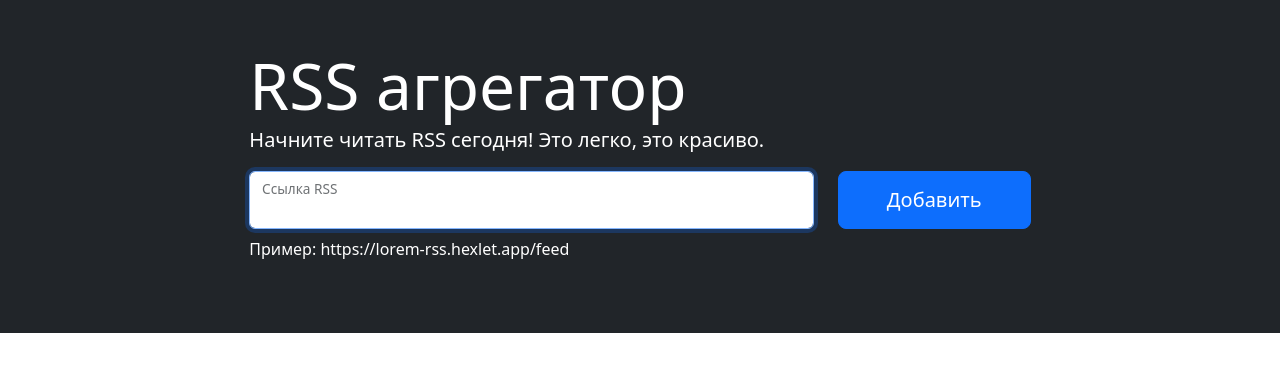
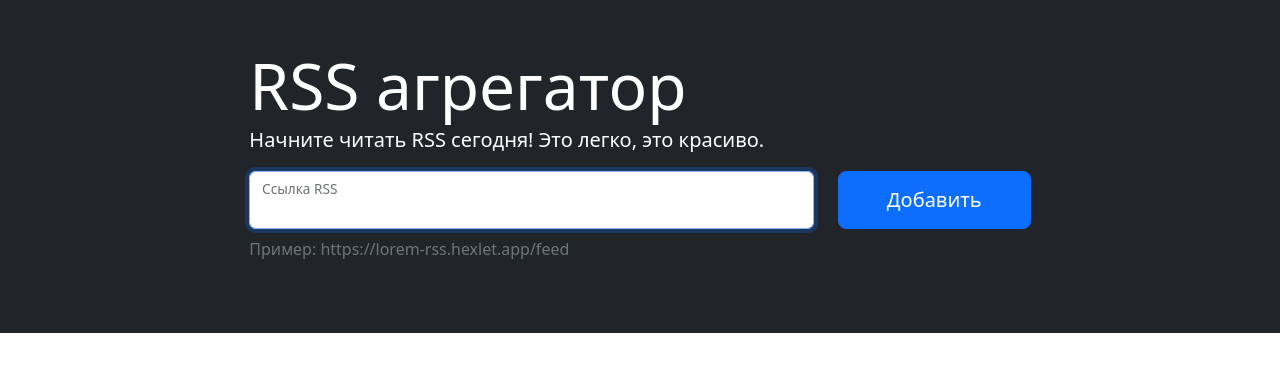
Before and after one commit to euroegor/frontend-project-11, a website built with Vite: page index.html in a window 1280 px wide. Built offline with nearby package versions, Linux system fonts and the light colour scheme; what on-change would draw is missing.

Commit message:
old fix new color for example

```diff
--- a/index.html
+++ b/index.html
@@ -43,7 +43,7 @@
                 </div>
               </div>
             </form>
-            <p class="mt-2 mb-0 text-white">
+            <p class="mt-2 mb-0 text-secondary">
               Пример: https://lorem-rss.hexlet.app/feed
             </p>
             <p class="feedback m-0 position-absolute small text-danger"></p>
```
Also changed, not shown: src/main.js (line endings or trailing spaces).
